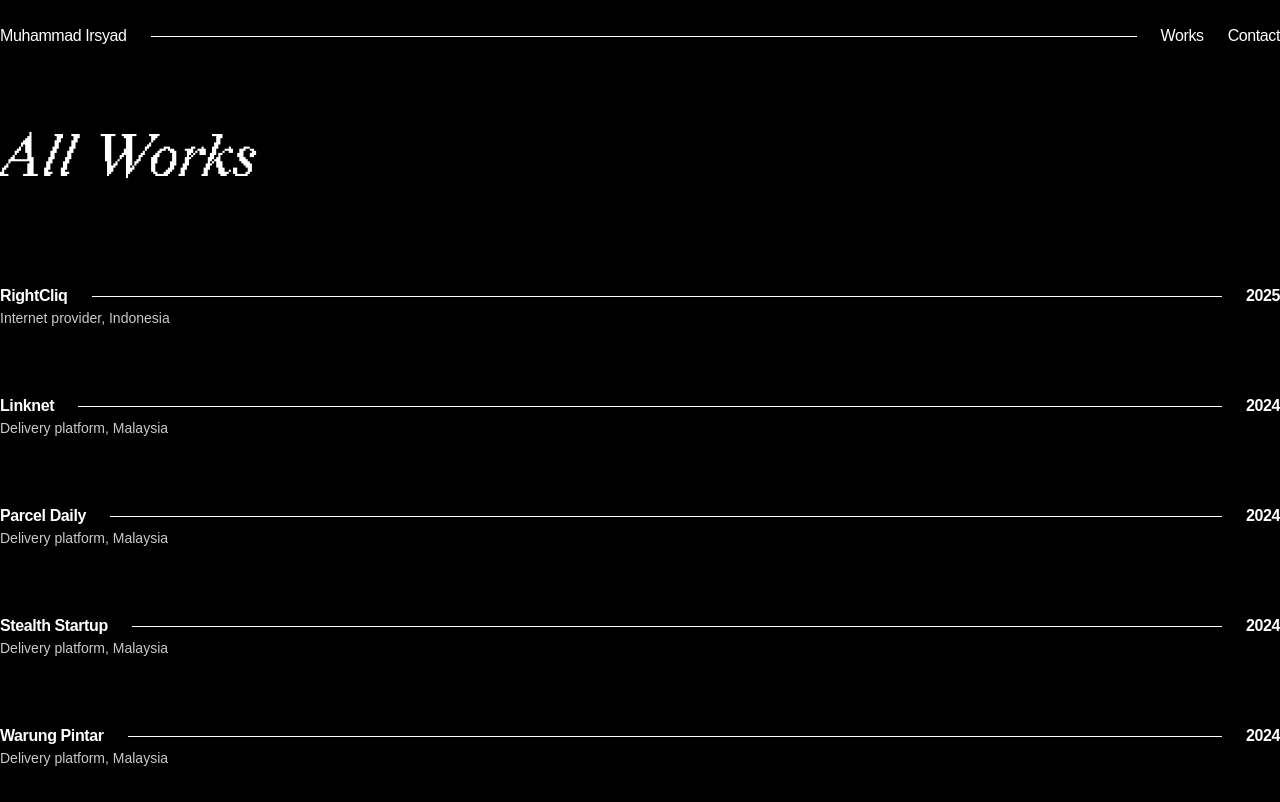
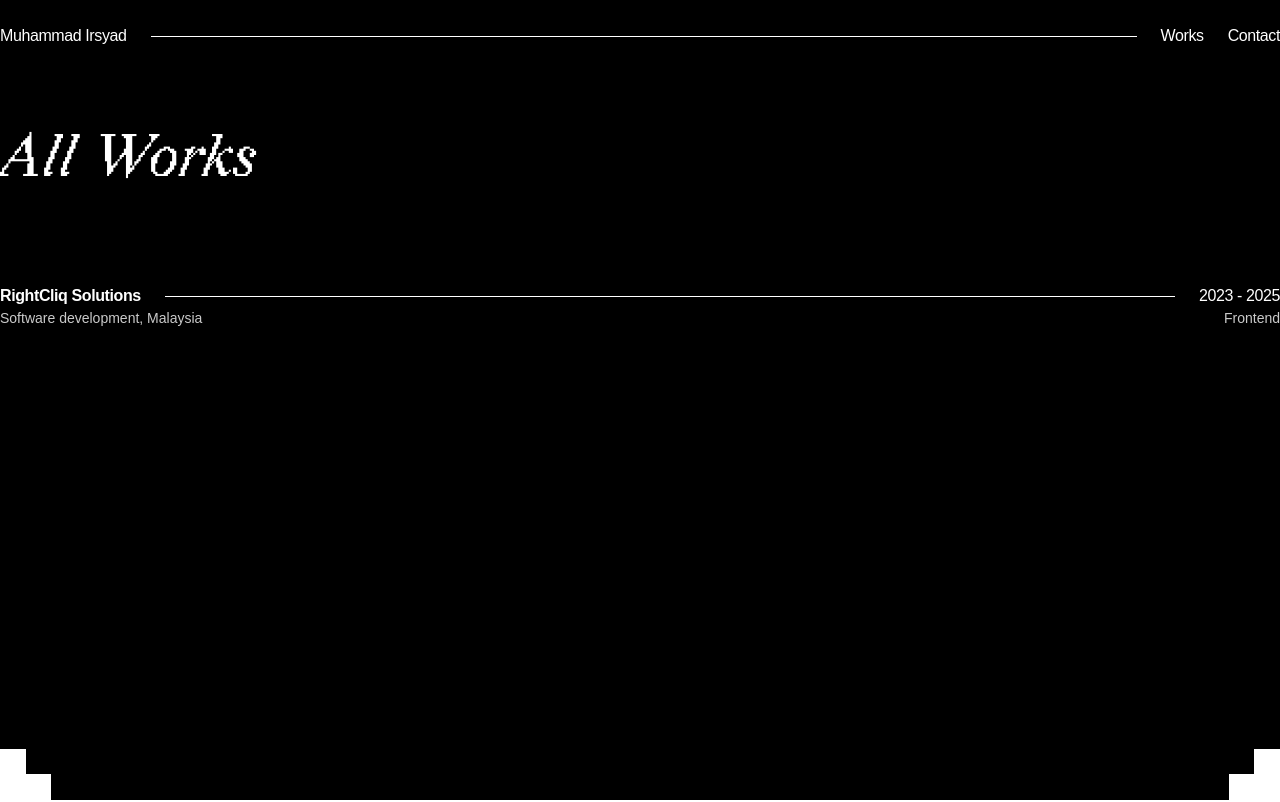
Before and after one commit to irxd/portfolio, a Next.js app: page /works in a window 1280 px wide. Shown: the top 802 px of the page. Built offline with nearby package versions, Linux system fonts and the light colour scheme.

Commit message:
feat: make works multiple for each company

```diff
--- a/app/components/ui/WorkDescription.tsx
+++ b/app/components/ui/WorkDescription.tsx
@@ -5,24 +5,21 @@
 import { useEffect, useRef } from 'react'
 
 interface WorkDescriptionProps {
-  workDescription: string
-  position: string
+  works: Array<{
+    id: number
+    title: string
+    description: string
     stack: string
     images: Array<{
       id: number
       src: string
       alt: string
     }>
+  }>
   isActive: boolean
 }
 
-export default function WorkDescription({
-  workDescription,
-  position,
-  stack,
-  images,
-  isActive,
-}: WorkDescriptionProps) {
+export default function WorkDescription({ works, isActive }: WorkDescriptionProps) {
   const contentRef = useRef<HTMLDivElement>(null)
 
   useEffect(() => {
@@ -57,13 +54,20 @@
 
   return (
     <div ref={contentRef} className="overflow-hidden h-0" style={{ opacity: 0 }}>
+      {works.map((work, index) => (
+        <div
+          key={work.id}
+          className={`mb-16 ${index !== works.length - 1 ? 'border-b border-dashed border-[#666666] pb-16' : ''}`}
+        >
           <div className="space-y-4 mt-8 mb-8 md:max-w-1/2">
-        <p className="text-sm md:text-base">{workDescription}</p>
-        <p className="text-sm">{position}</p>
-        <p className="text-sm">{stack}</p>
+            <div className="text-sm md:text-base">{work.title}</div>
+            <div className="text-sm md:text-base whitespace-pre-line">
+              {work.description}
+            </div>
+            <p className="text-sm">{work.stack}</p>
           </div>
           <div className="flex flex-col md:flex-row gap-4">
-        {images.map((image) => (
+            {work.images?.map((image) => (
               <div key={image.id} className="w-full md:w-1/3">
                 <Image
                   width={600}
@@ -76,5 +80,7 @@
             ))}
           </div>
         </div>
+      ))}
+    </div>
   )
 }
--- a/app/components/ui/WorkTitle.tsx
+++ b/app/components/ui/WorkTitle.tsx
@@ -8,6 +8,7 @@
   company: string
   year: string
   companyDescription: string
+  position: string
   onClick?: () => void
 }
 
@@ -15,6 +16,7 @@
   company,
   year,
   companyDescription,
+  position,
   onClick,
 }: WorkTitleProps) {
   const lineRef = useRef<HTMLDivElement>(null)
@@ -43,15 +45,18 @@
   }, [])
   return (
     <button onClick={onClick} className="w-full text-left cursor-pointer">
-      <div className="flex items-center text-base font-bold tracking-tight">
-        <h2>{company}</h2>
+      <div className="flex items-center text-base tracking-tight">
+        <h2 className="font-bold ">{company}</h2>
         <div
           ref={lineRef}
           className="flex-grow mx-6 h-[1px] bg-foreground origin-left"
         />
         <p>{year}</p>
       </div>
-      <p className="text-[#cacaca] md:max-w-1/2 text-sm">{companyDescription}</p>
+      <div className="flex justify-between">
+        <p className="text-[#cacaca] md:max-w-1/2 text-sm">{companyDescription}</p>
+        <p className="text-[#cacaca] text-sm">{position}</p>
+      </div>
     </button>
   )
 }
--- a/app/data/works.ts
+++ b/app/data/works.ts
@@ -4,165 +4,189 @@
     company: 'First Media',
     year: '2025',
     companyDescription: 'Internet provider, Indonesia',
-    workDescription:
-      'Developed and maintained firstmedia main website, revamped key promotional pages including homepage, resulting in improved performance and user experience. Enhanced multiple modules within custom internal CMS, supporting internal staff and marketing needs.',
+    works: [],
+    // workDescription:
+    //   'Developed and maintained firstmedia main website, revamped key promotional pages including homepage, resulting in improved performance and user experience. Enhanced multiple modules within custom internal CMS, supporting internal staff and marketing needs.',
     position: 'Fullstack',
-    stack: 'React ▪ Next ▪ Typescript ▪ Jest ▪ Nest ▪ Redis ▪ Docker',
-    images: [
-      {
-        id: 1,
-        src: '/images/fm-1.png',
-        alt: 'First Media',
-      },
-      {
-        id: 2,
-        src: '/images/fm-2.png',
-        alt: 'First Media',
-      },
-      {
-        id: 3,
-        src: '/images/fm-3.png',
-        alt: 'First Media',
-      },
-    ],
+    // stack: 'React ▪ Next ▪ Typescript ▪ Jest ▪ Nest ▪ Redis ▪ Docker',
+    // // images: [
+    // //   {
+    // //     id: 1,
+    // //     src: '/images/fm-1.png',
+    // //     alt: 'First Media',
+    // //   },
+    // //   {
+    // //     id: 2,
+    // //     src: '/images/fm-2.png',
+    // //     alt: 'First Media',
+    // //   },
+    // //   {
+    // //     id: 3,
+    // //     src: '/images/fm-3.png',
+    // //     alt: 'First Media',
+    // //   },
+    // // ],
   },
   {
     id: 2,
     company: 'Parcel Daily',
     year: '2024',
     companyDescription: 'Delivery platform, Malaysia',
-    workDescription:
-      'Collaborated with internal team to revamp the customer platform. Migrating features from vue to react codebase, improving overall user experience and increasing customer satisfaction by addressing pain points in the legacy platform.',
+    works: [],
+    // workDescription:
+    //   'Collaborated with internal team to revamp the customer platform. Migrating features from vue to react codebase, improving overall user experience and increasing customer satisfaction by addressing pain points in the legacy platform.',
     position: 'Frontend',
-    stack: 'React ▪ Vue ▪ Next ▪ Typescript',
-    images: [
-      {
-        id: 1,
-        src: '/images/pd-1.png',
-        alt: 'Parcel Daily',
-      },
-      {
-        id: 2,
-        src: '/images/pd-2.png',
-        alt: 'Parcel Daily',
-      },
-      {
-        id: 3,
-        src: '/images/pd-3.png',
-        alt: 'Parcel Daily',
-      },
-    ],
+    // stack: 'React ▪ Vue ▪ Next ▪ Typescript',
+    // images: [
+    //   {
+    //     id: 1,
+    //     src: '/images/pd-1.png',
+    //     alt: 'Parcel Daily',
+    //   },
+    //   {
+    //     id: 2,
+    //     src: '/images/pd-2.png',
+    //     alt: 'Parcel Daily',
+    //   },
+    //   {
+    //     id: 3,
+    //     src: '/images/pd-3.png',
+    //     alt: 'Parcel Daily',
+    //   },
+    // ],
   },
 ]
 
 export const allWorks = [
   {
     id: 1,
-    company: 'RightCliq',
-    year: '2025',
-    companyDescription: 'Internet provider, Indonesia',
-    workDescription:
-      'Developed and maintained firstmedia main website, revamped key promotional pages including homepage, resulting in improved performance and user experience. Enhanced multiple modules within custom internal CMS, supporting internal staff and marketing needs.',
-    position: 'Fullstack',
-    stack: 'React ▪ Next ▪ Typescript ▪ Jest ▪ Nest ▪ Redis ▪ Docker',
-    images: [
+    company: 'RightCliq Solutions',
+    year: '2023 - 2025',
+    companyDescription: 'Software development, Malaysia',
+    works: [
       {
         id: 1,
-        src: '/images/fm-1.png',
-        alt: 'First Media',
+        title: 'E-Learning App for a Private University',
+        description: `This multiplatform app (Android, iOS, HarmonyOS) started with two developers, but after the first six months, I handled the entire app side. When I joined this project, feature delivery was painfully slow, every new build required testers to reinstall APKs/IPAs, wasting hours. Drawing from my past experience, I built a proof-of-concept using CodePush to deliver updates instantly without full releases. After some extra late-night tinkering, the demo won the team over, and we cut delivery time by nearly 50%.
+
+        The app also needed testing on HarmonyOS, but no one had a Huawei device. I dug into Huawei’s DevEco Studio, found an older version that allowed local emulation, and got it working after days of forum-hunting (with the help of translation tools). This let testers validate features on HarmonyOS without hardware.`,
+        stack:
+          'React Native ▪ Typescript ▪ Jest ▪ React Native Testing Library ▪ Firebase',
+        images: [],
       },
       {
         id: 2,
-        src: '/images/fm-2.png',
-        alt: 'First Media',
+        title: 'FMB App',
+        description: `This app was delisted from Google Play for not meeting the minimum SDK requirements. The original vendor was no longer involved, so I was asked to update the minimum SDK version and resubmit. What looked like a quick fix turned into a major rescue. The app was built on an outdated React Native version (0.60.3), relied on class-based components, had messy code with stray comments and console logs, and was even missing run scripts in package.json. After numerous adjustments, I got it to build, updated the SDK, and successfully republished it to Google Play.
+
+        The iOS version was in even worse shape, missing native files and unable to build and was also at risk of being delisted. I proposed a full migration to the latest React Native (0.79.5) for long-term maintainability. This involved refactoring the entire codebase from class-based to functional components, updating dependencies, and rebuilding all features with better readability, maintainability, and performance.
+
+        The migration is still in progress.`,
+        stack:
+          'React Native  ▪ Typescript ▪ Jest ▪ React Native Testing Library ▪ Firebase',
+        images: [],
       },
       {
         id: 3,
-        src: '/images/fm-3.png',
-        alt: 'First Media',
+        title: 'Treasury Management System Web App for a Conglomerate Group',
+        description: `When I joined, the project was over six months late, several modules were unfinished, and many existing ones didn’t meet requirements. The only other frontend developer struggled with a language barrier, making it hard to translate requirements into working features. Documentation was minimal, and most designs were rough excel sketches from the backend developer.
+
+        I tackled this by carefully reviewing each task, clarifying terms with the backend developer, and sometimes proposing design adjustments to improve user experience. Within two months, the app went live successfully. Since then, I’ve been solely responsible for the web app development.`,
+        stack: 'Vue',
+        images: [],
+      },
+      {
+        id: 4,
+        title: 'BlockCert CMS & App',
+        description: `The BlockCert CMS is used to manage secure certificates for multiple organizations on the BlockCert platform. I took over the frontend work when no one else was working on it anymore. My tasks included rebranding the CMS, updating logos, color schemes, and image assets as well as enhancing several modules, including the reports and dashboard.
+
+        The platform also has a companion mobile app for scanning QR codes on secure certificates. When I was tasked with rebranding it, I discovered there were two separate native apps. Kotlin for Android and Swift for iOS, languages I hadn’t worked with before. After researching and experimenting, I successfully rebranded both apps and submitted them to Google Play and the App Store.`,
+        stack: 'Vue ▪ Kotlin ▪ Swift',
+        images: [],
       },
     ],
+    position: 'Frontend',
   },
-  {
-    id: 2,
-    company: 'Linknet',
-    year: '2024',
-    companyDescription: 'Delivery platform, Malaysia',
-    workDescription:
-      'Collaborated with internal team to revamp the customer platform. Migrating features from vue to react codebase, improving overall user experience and increasing customer satisfaction by addressing pain points in the legacy platform.',
-    position: 'Frontend',
-    stack: 'React ▪ Vue ▪ Next ▪ Typescript',
-    images: [
-      {
-        id: 1,
-        src: '/images/pd-1.png',
-        alt: 'Parcel Daily',
-      },
-      {
-        id: 2,
-        src: '/images/pd-2.png',
-        alt: 'Parcel Daily',
-      },
-      {
-        id: 3,
-        src: '/images/pd-3.png',
-        alt: 'Parcel Daily',
-      },
-    ],
-  },
-  {
-    id: 3,
-    company: 'Parcel Daily',
-    year: '2024',
-    companyDescription: 'Delivery platform, Malaysia',
-    workDescription:
-      'Collaborated with internal team to revamp the customer platform. Migrating features from vue to react codebase, improving overall user experience and increasing customer satisfaction by addressing pain points in the legacy platform.',
-    position: 'Frontend',
-    stack: 'React ▪ Vue ▪ Next ▪ Typescript',
-    images: [],
-  },
-  {
-    id: 4,
-    company: 'Stealth Startup',
-    year: '2024',
-    companyDescription: 'Delivery platform, Malaysia',
-    workDescription:
-      'Collaborated with internal team to revamp the customer platform. Migrating features from vue to react codebase, improving overall user experience and increasing customer satisfaction by addressing pain points in the legacy platform.',
-    position: 'Frontend',
-    stack: 'React ▪ Vue ▪ Next ▪ Typescript',
-    images: [],
-  },
-  {
-    id: 5,
-    company: 'Warung Pintar',
-    year: '2024',
-    companyDescription: 'Delivery platform, Malaysia',
-    workDescription:
-      'Collaborated with internal team to revamp the customer platform. Migrating features from vue to react codebase, improving overall user experience and increasing customer satisfaction by addressing pain points in the legacy platform.',
-    position: 'Frontend',
-    stack: 'React ▪ Vue ▪ Next ▪ Typescript',
-    images: [],
-  },
-  {
-    id: 6,
-    company: 'Bizzy',
-    year: '2024',
-    companyDescription: 'Delivery platform, Malaysia',
-    workDescription:
-      'Collaborated with internal team to revamp the customer platform. Migrating features from vue to react codebase, improving overall user experience and increasing customer satisfaction by addressing pain points in the legacy platform.',
-    position: 'Frontend',
-    stack: 'React ▪ Vue ▪ Next ▪ Typescript',
-    images: [],
-  },
-  {
-    id: 7,
-    company: 'Babyloania',
-    year: '2024',
-    companyDescription: 'Delivery platform, Malaysia',
-    workDescription:
-      'Collaborated with internal team to revamp the customer platform. Migrating features from vue to react codebase, improving overall user experience and increasing customer satisfaction by addressing pain points in the legacy platform.',
-    position: 'Frontend',
-    stack: 'React ▪ Vue ▪ Next ▪ Typescript',
-    images: [],
-  },
+  // {
+  //   id: 2,
+  //   company: 'Linknet',
+  //   year: '2025',
+  //   companyDescription: 'Internet provider, Indonesia',
+  //   workDescription:
+  //     'Collaborated with internal team to revamp the customer platform. Migrating features from vue to react codebase, improving overall user experience and increasing customer satisfaction by addressing pain points in the legacy platform.',
+  //   position: 'Frontend',
+  //   stack: 'React ▪ Vue ▪ Next ▪ Typescript',
+  //   images: [
+  //     {
+  //       id: 1,
+  //       src: '/images/pd-1.png',
+  //       alt: 'Parcel Daily',
+  //     },
+  //     {
+  //       id: 2,
+  //       src: '/images/pd-2.png',
+  //       alt: 'Parcel Daily',
+  //     },
+  //     {
+  //       id: 3,
+  //       src: '/images/pd-3.png',
+  //       alt: 'Parcel Daily',
+  //     },
+  //   ],
+  // },
+  // {
+  //   id: 3,
+  //   company: 'Parcel Daily',
+  //   year: '2024',
+  //   companyDescription: 'Courier and delivery platform, Malaysia',
+  //   workDescription:
+  //     'Collaborated with internal team to revamp the customer platform. Migrating features from vue to react codebase, improving overall user experience and increasing customer satisfaction by addressing pain points in the legacy platform.',
+  //   position: 'Frontend',
+  //   stack: 'React ▪ Vue ▪ Next ▪ Typescript',
+  //   images: [],
+  // },
+  // {
+  //   id: 4,
+  //   company: 'Stealth Startup',
+  //   year: '2024',
+  //   companyDescription: 'Security compliance platform, Indonesia',
+  //   workDescription:
+  //     'Collaborated with internal team to revamp the customer platform. Migrating features from vue to react codebase, improving overall user experience and increasing customer satisfaction by addressing pain points in the legacy platform.',
+  //   position: 'Frontend',
+  //   stack: 'React ▪ Vue ▪ Next ▪ Typescript',
+  //   images: [],
+  // },
+  // {
+  //   id: 5,
+  //   company: 'Warung Pintar',
+  //   year: '2023',
+  //   companyDescription: 'Micro retail and distribution, Indonesia',
+  //   workDescription:
+  //     'Collaborated with internal team to revamp the customer platform. Migrating features from vue to react codebase, improving overall user experience and increasing customer satisfaction by addressing pain points in the legacy platform.',
+  //   position: 'Frontend',
+  //   stack: 'React ▪ Vue ▪ Next ▪ Typescript',
+  //   images: [],
+  // },
+  // {
+  //   id: 6,
+  //   company: 'Bizzy',
+  //   year: '2020',
+  //   companyDescription: 'B2B marketplace and e-procurement, Indonesia',
+  //   workDescription:
+  //     'Collaborated with internal team to revamp the customer platform. Migrating features from vue to react codebase, improving overall user experience and increasing customer satisfaction by addressing pain points in the legacy platform.',
+  //   position: 'Frontend',
+  //   stack: 'React ▪ Vue ▪ Next ▪ Typescript',
+  //   images: [],
+  // },
+  // {
+  //   id: 7,
+  //   company: 'Babyloania',
+  //   year: '2018',
+  //   companyDescription: 'Rental marketplace for baby and kids products, Indonesia',
+  //   workDescription:
+  //     'Collaborated with internal team to revamp the customer platform. Migrating features from vue to react codebase, improving overall user experience and increasing customer satisfaction by addressing pain points in the legacy platform.',
+  //   position: 'Frontend',
+  //   stack: 'React ▪ Vue ▪ Next ▪ Typescript',
+  //   images: [],
+  // },
 ]
--- a/app/works/page.tsx
+++ b/app/works/page.tsx
@@ -29,15 +29,13 @@
               company={work.company}
               year={work.year}
               companyDescription={work.companyDescription}
+              position={work.position}
               onClick={() =>
                 setActiveWorkId(activeWorkId === work.id ? null : work.id)
               }
             />
             <WorkDescription
-              workDescription={work.workDescription}
-              position={work.position}
-              stack={work.stack}
-              images={work.images}
+              works={work.works}
               isActive={activeWorkId === work.id}
             />
           </article>
```
Also changed, not shown: app/components/section/SelectedWorks.tsx (+2 -7 lines). Lines whose indentation alone changed are shown as unchanged.
